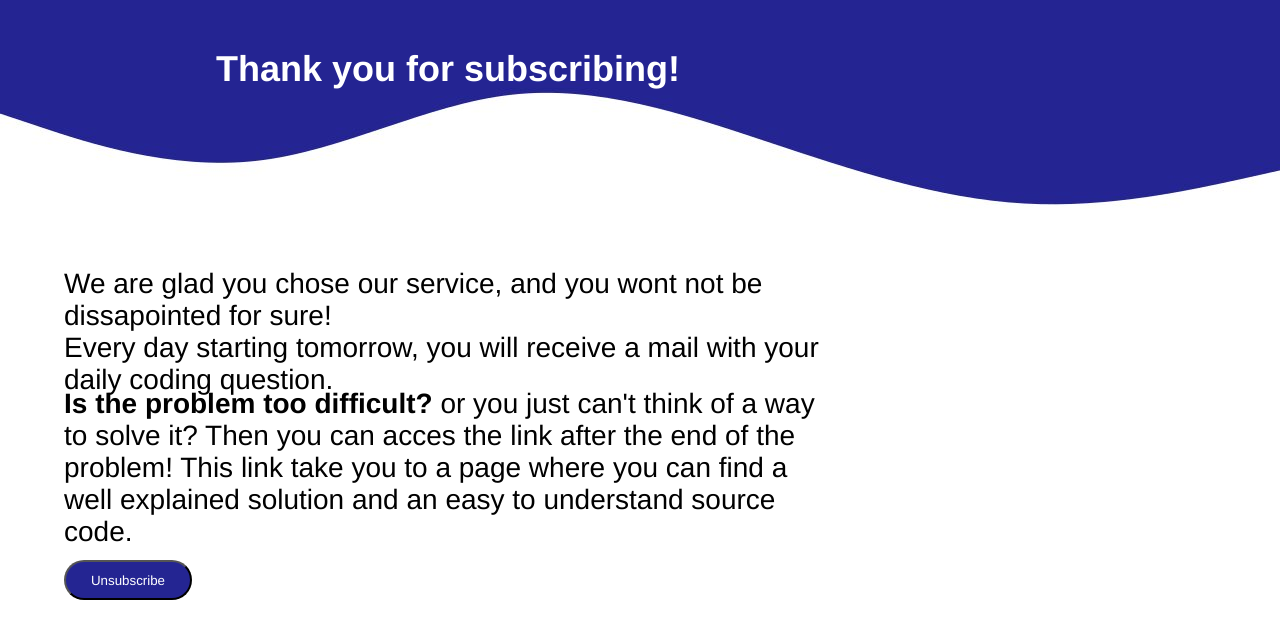
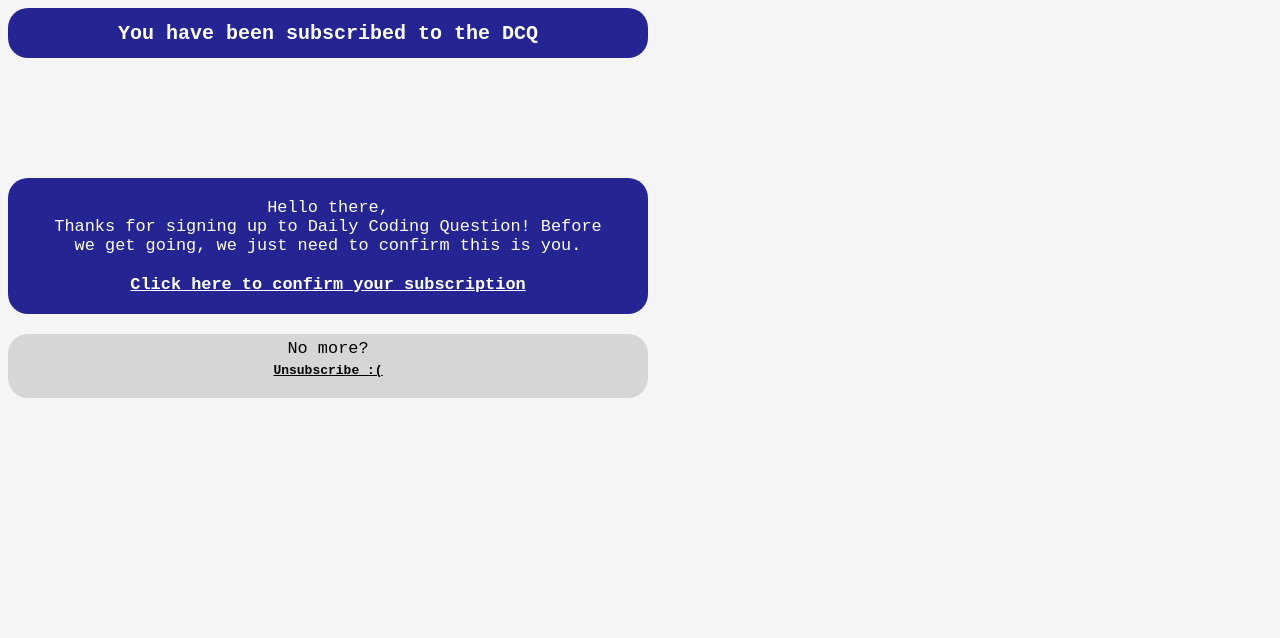
Before and after one commit to TheDCQ/Backend, a website: page mail_template/confirmation_mail.html in a window 1280 px wide. Drawn offline with Linux system fonts and the light colour scheme.

Commit message:
new template confirm

```diff
--- a/mail_template/confirmation_mail.html
+++ b/mail_template/confirmation_mail.html
@@ -1,105 +1,116 @@
 <html>
   <head>
     <style>
-      body {
-        --blue: #242592;
-        --red: #ca3e47;
-        margin: 0;
-        font-family: "Helvetica";
+      body{
+        width: 640px;
+        background-color: whitesmoke;
       }
-      .Title {
+      .Title{
         position: relative;
-        width: 60%;
-        top: 6vh;
+        width: 640px;
+        height: 50px;
+        margin-left: auto;
+        margin-right: auto;
+        background-color: #242592;
         text-align: center;
-        margin-left: 5%;
-        margin-right: 5%;
+        display: flex;
+        align-items: center;
+        justify-content: center;
+        border-radius: 20px;
+        vertical-align: middle;
+
       }
-      .Title h1 {
-        font-size: 4.5vmin;
+      .Title h1{
+
+        color:  white;
+        margin-left: auto;
+        margin-top: auto;
+        margin-bottom: auto;
+
+
+        margin-right: auto;
+        font-size: 20px;
+        font-family:monospace;
+      }
+      .Text{
+        top: 100px;
+        position: relative;
+        margin-left: auto;
+        margin-right: auto;
+        width: 640px;
+        background-color: #242592;
+        border-radius: 20px;
+      }
+      .Text p{
+        color:white;
+        margin-left: auto;
+        margin-right: auto;
+        margin: 20px;
+        text-align: center;
+        padding: 20px;
+        margin-bottom: 0px;
+        font-size: 130%;
+        font-family:monospace;
+      }
+      .Text a{
         color: white;
-        font-family: "Helvetica";
-      }
-      .Text {
-        top: 30vh;
-        margin-left: 5%;
-        margin-right: 5%;
-        position: absolute;
-        width: 60%;
-        display: inline-block;
-        font-family: "Helvetica";
-      }
-      .Text p {
-        margin-bottom: 0;
-
-        font-size: 3.5vmin;
-        color: black;
-      }
-      .Text2 {
-        margin-left: 5%;
-        margin-right: 5%;
-        position: absolute;
-        width: 60%;
-        top: 45vh;
+        font-family:monospace;
 
         display: inline-block;
-        font-family: "Helvetica";
+
+        margin-bottom: 20px;
+        margin-left: 20px;
+        margin-right: 20px;
+        text-align: center;
+        font-size: 130%;
+        font-weight: bold;
       }
-      .Text2 p {
-        font-size: 3.5vmin;
+      .Text2{
+        top: 100px;
+        position: relative;
+        margin-left: auto;
+        margin-right: auto;
+        width: 640px;
+        background-color: rgba(128, 128, 128, 0.267);
+        border-radius: 20px;
+      }
+      .Text2 p{
+        color:black;
+        margin-left: auto;
+        margin-right: auto;
+        margin: 20px;
+        padding: 5px;
+        text-align: center;
+        margin-bottom: 0px;
+        font-size: 130%;
+        font-family:monospace;
+      }
+      .Text2 a{
         color: black;
-      }
-      .Button {
-        position: absolute;
-        text-align: center;
-        top: 70vh;
-        width: 10%;
-        height: 5%;
-        border-radius: 20px;
-        background-color: var(--blue);
-        margin-left: 5%;
-        margin-right: 5%;
-      }
-      .Link {
-        font-family: "Helvetica";
-        text-decoration: none;
-        border-color: var(--blue);
+        font-family:monospace;
+
         display: inline-block;
 
-        color: white;
+        margin-bottom: 20px;
+        margin-left: 20px;
+        margin-right: 20px;
+        text-align: center;
+        font-size: 100%;
+        font-weight: bold;
       }
     </style>
   </head>
   <body>
-    <img
-      src="image.jpg"
-      style="position: absolute"
-      width="100%"
-      height="auto"
-    />
-    <div class="Title">
-      <h1>Thank you for subscribing!</h1>
+    <div class = "Title">
+      <h1> You have been subscribed to the DCQ </h1>
     </div>
-    <div class="Text">
-      <p>
-        We are glad you chose our service, and you wont not be dissapointed for
-        sure!<br />
-        Every day starting tomorrow, you will receive a mail with your daily
-        coding question.
-      </p>
+    <div class = "Text">
+      <p>Hello there,<br>Thanks for signing up to Daily Coding Question! Before we get going, we just need to confirm this is you.</p>
+      <center><a href = "https://www.google.com"> Click here to confirm your subscription </a></center>
     </div>
-    <div class="Text2">
-      <p>
-        <b>Is the problem too difficult?</b> or you just can't think of a way to
-        solve it? Then you can acces the link after the end of the problem! This
-        link take you to a page where you can find a well explained solution and
-        an easy to understand source code.
-      </p>
+    <div class = "Text2">
+      <p>No more? </p>
+        <center><a href = "https://google.ro"> Unsubscribe :(</a></center>
     </div>
-    <button type="button" class="Button">
-      <a href="http://letmegooglethat.com/?q=mihai+suge+pula" class="Link"
-        >Unsubscribe</a
-      >
-    </button>
   </body>
 </html>
```
